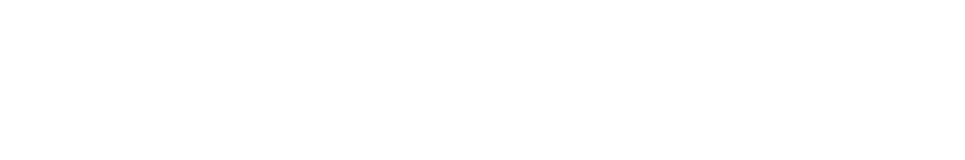
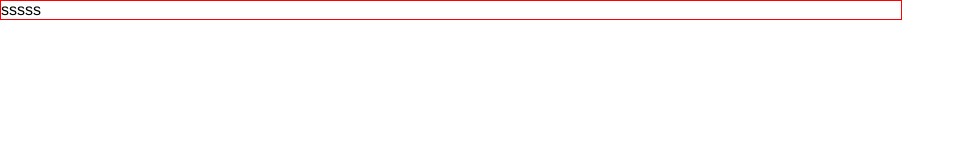
Before and after one commit to Leonsis/chale_hotel, a plain HTML site: page index.html in a window 1280 px wide. Shown: the whole page, without its empty margins (0-965 px from the left). Drawn offline with Linux system fonts and the light colour scheme; files that its build step writes are made by us from their sources.

Commit message:
Enviando arquivos arualizados

```diff
--- a/index.html
+++ b/index.html
@@ -13,6 +13,8 @@
         <title>Chale Hotel</title>
     </head>
     <body>
-
+        <main>
+            sssss
+        </main>
     </body>
 </html>
--- a/css/estilo.css
+++ b/src/css/estilo.css
@@ -9,3 +9,8 @@ body {
     font-family: Helvetica, "Trebuchet MS", sans-serif;
     background: #fff url(../img/);
 }
+
+main {
+    border: 1px solid red;
+    width: 900px;
+}
```
Also changed, not shown: src/css/normalise.css (renamed from css/normalise.css), src/img/apartamento.jpg (renamed from img/apartamento.jpg), src/img/bg-area-lateral.png (renamed from img/bg-area-lateral.png), src/img/bg-area-principal.png (renamed from img/bg-area-principal.png), src/img/bg-container.png (renamed from img/bg-container.png), src/img/bg-linha.gif (renamed from img/bg-linha.gif), src/img/bg-rodape.png (renamed from img/bg-rodape.png), src/img/bg.png (renamed from img/bg.png), src/img/depoimento.png (renamed from img/depoimento.png), src/img/logo.png (renamed from img/logo.png), src/img/ornamento.png (renamed from img/ornamento.png), src/img/piscina.jpg (renamed from img/piscina.jpg), src/img/restaurante.jpg (renamed from img/restaurante.jpg), src/img/topo-imagem-lateral.png (renamed from img/topo-imagem-lateral.png), 3 more files, 2 other files.
